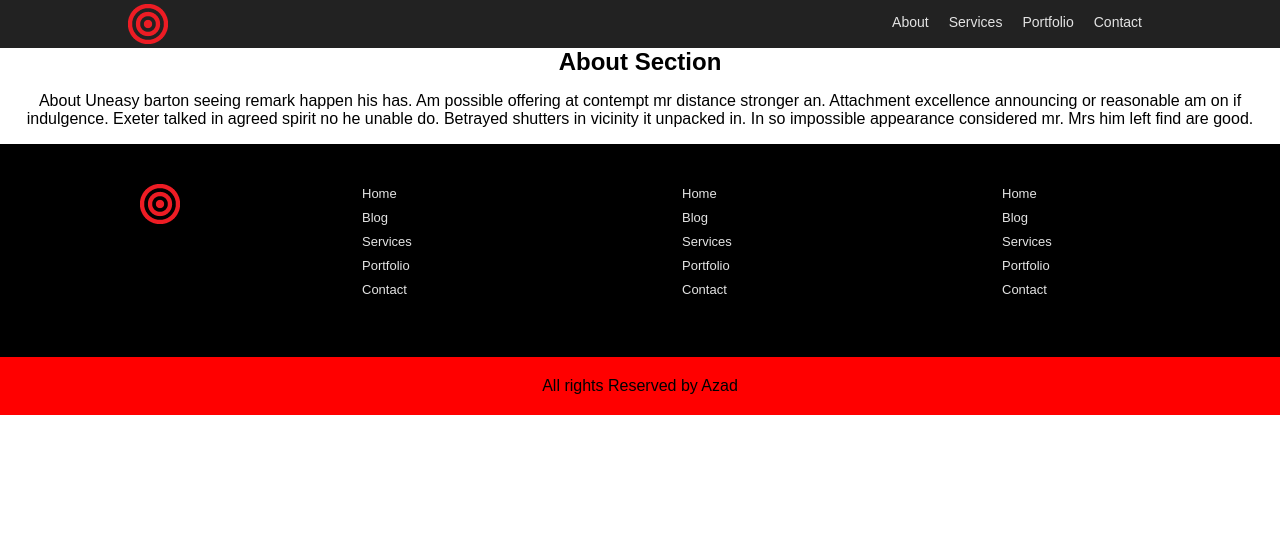
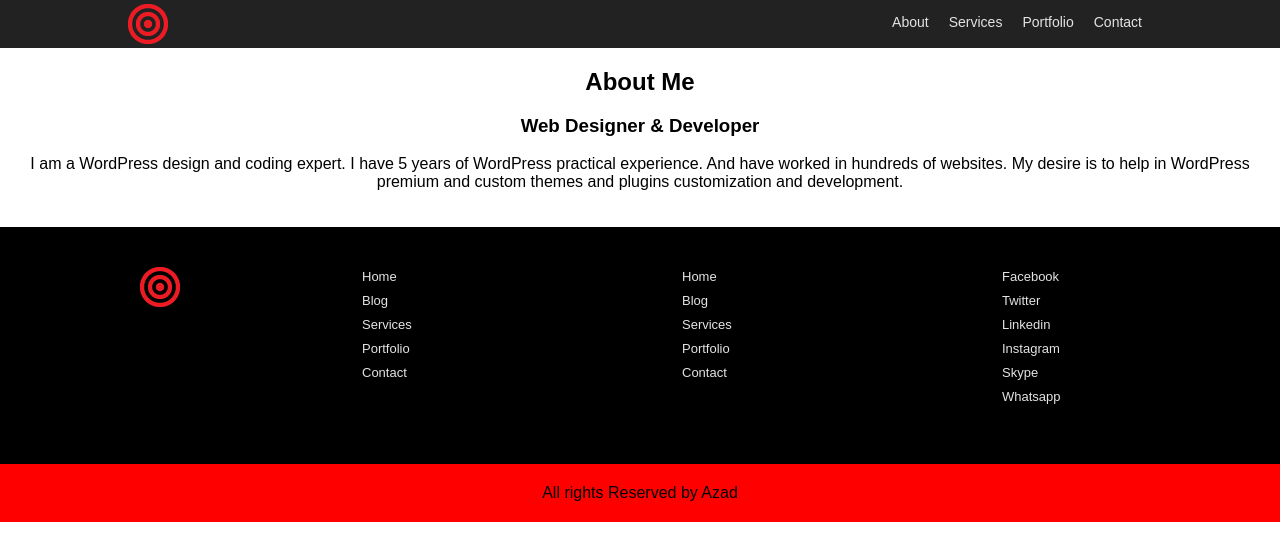
Before and after one commit to webazad/azadreact, a React (Create React App) app: page /About in a window 1280 px wide. Shown: the top 560 px of the page. Built offline with nearby package versions, Linux system fonts and the light colour scheme.

Commit message:
About Page Added.

```diff
--- a/src/About/About.css
+++ b/src/About/About.css
@@ -2,3 +2,4 @@
     Created on : Oct 7, 2018, 2:02:34 PM
     Author     : Md. Abul Kalam Azad
 */
+section.about{padding:20px 0px;}
--- a/src/About/About.js
+++ b/src/About/About.js
@@ -8,9 +8,10 @@ import React, { Component } from 'react';
 class About extends Component{
     render(){
         return(
-            <section className="About">
-                <h2>About Section</h2>
-                <p>About Uneasy barton seeing remark happen his has. Am possible offering at contempt mr distance stronger an. Attachment excellence announcing or reasonable am on if indulgence. Exeter talked in agreed spirit no he unable do. Betrayed shutters in vicinity it unpacked in. In so impossible appearance considered mr. Mrs him left find are good. </p>
+            <section className="about">
+                <h2>About Me</h2>
+                <h3>Web Designer & Developer</h3>
+                <p>I am a WordPress design and coding expert. I have 5 years of WordPress practical experience. And have worked in hundreds of websites. My desire is to help in WordPress premium and custom themes and plugins customization and development.</p>
             </section>
         );
     }
--- a/src/App.js
+++ b/src/App.js
@@ -12,6 +12,7 @@ import Footer from './Footer/Footer';
 import './App.css';
 import './Header/Header.css';
 import './Nav/Nav.css';
+import './About/About.css';
 import './Main/Main.css';
 import './Services/Services.css';
 import './Portfolio/Portfolio.css';
--- a/src/Footer/Footer.js
+++ b/src/Footer/Footer.js
@@ -35,11 +35,12 @@ class Footer extends Component{
                             </div>
                             <div className="col">
                                 <ul>
-                                    <li><a href="/">Home</a></li>
-                                    <li><a href="/">Blog</a></li>
-                                    <li><a href="/services">Services</a></li>
-                                    <li><a href="/portfolio">Portfolio</a></li>
-                                    <li><a href="/contact">Contact</a></li>
+                                    <li><a href="/">Facebook</a></li>
+                                    <li><a href="/">Twitter</a></li>
+                                    <li><a href="/services">Linkedin</a></li>
+                                    <li><a href="/portfolio">Instagram</a></li>
+                                    <li><a href="/contact">Skype</a></li>
+                                    <li><a href="/contact">Whatsapp</a></li>
                                 </ul>
                             </div>
                         </div>
```
